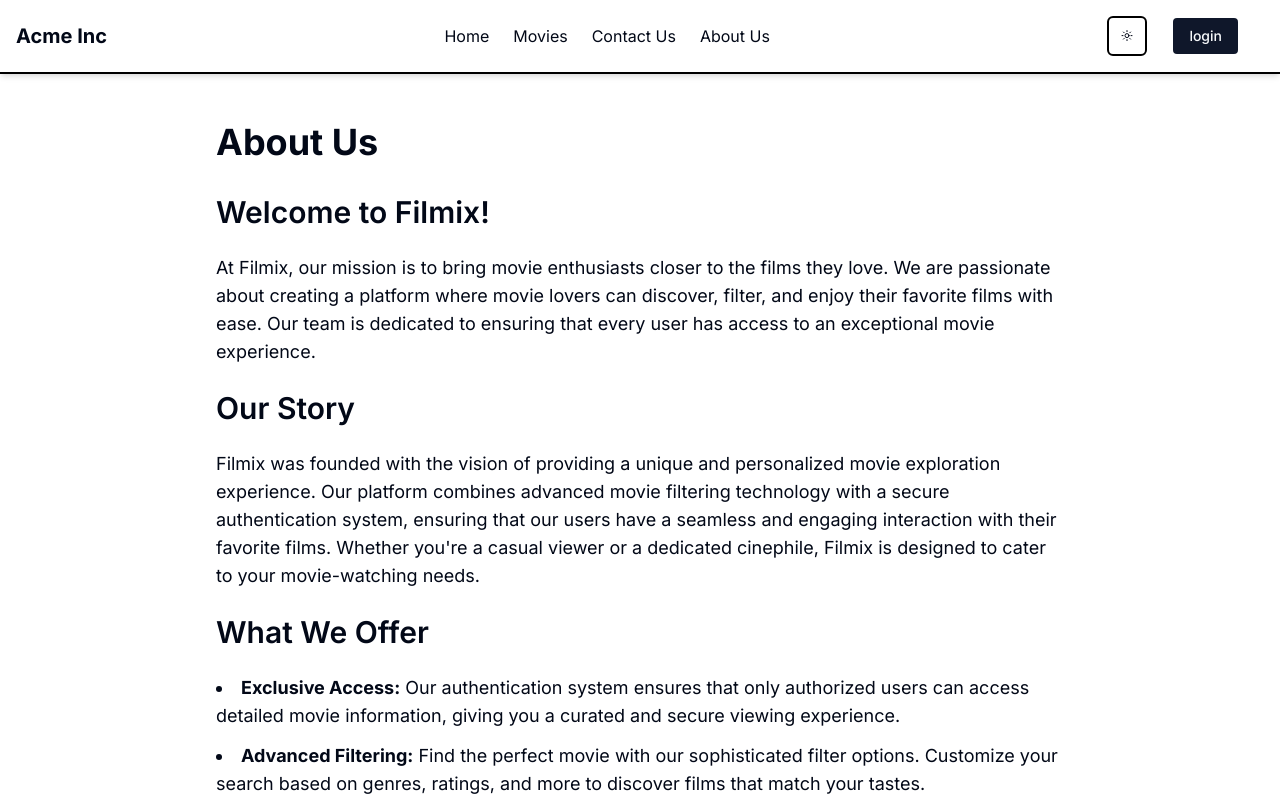
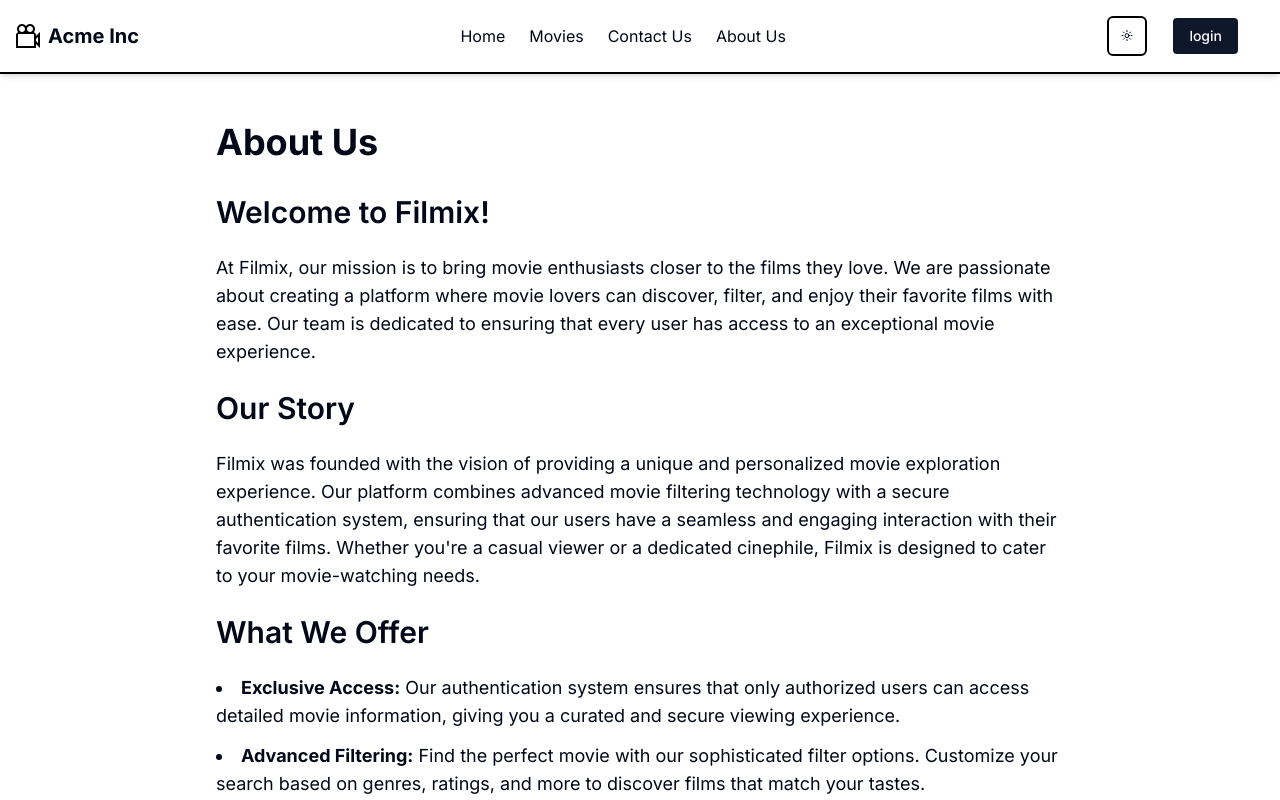
Before and after one commit to ShahwaizZahid/Film-Mix, a Next.js app: page /aboutus in a window 1280 px wide. Shown: the top 800 px of the page. Built offline with nearby package versions, Linux system fonts and the light colour scheme; no server answers.

Commit message:
set: logo

```diff
--- a/src/components/ui/Navbar.tsx
+++ b/src/components/ui/Navbar.tsx
@@ -34,8 +34,19 @@ export default function Navbar() {
     <nav className=" shadow-md border-b-2 border-b-black  dark:border-b-white">
       <div className="container mx-auto flex items-center justify-between p-4">
         {/* Logo */}
-        <Link href="#" className="flex items-center gap-2">
-          {/* <MountainIcon className="h-8 w-8" /> */}
+        <Link href="/" className="flex items-center gap-2">
+          <svg
+            xmlns="http://www.w3.org/2000/svg"
+            id="Layer_1"
+            data-name="Layer 1"
+            viewBox="0 0 24 24"
+            width="512"
+            height="512"
+            className="fill-black dark:fill-white w-6 h-6 "
+          >
+            <path d="m24,8.086l-4,4v-1.086c0-1.344-.888-2.484-2.108-2.865.693-.858,1.108-1.949,1.108-3.135,0-2.757-2.243-5-5-5-1.634,0-3.087.788-4,2.003-.913-1.216-2.366-2.003-4-2.003C3.243,0,1,2.243,1,5c0,1.186.416,2.277,1.108,3.135-1.22.381-2.108,1.521-2.108,2.865v13h20v-4.086l4,4v-15.828ZM14,2c1.654,0,3,1.346,3,3s-1.346,3-3,3-3-1.346-3-3,1.346-3,3-3Zm-8,0c1.654,0,3,1.346,3,3s-1.346,3-3,3-3-1.346-3-3,1.346-3,3-3Zm12,20H2v-11c0-.551.449-1,1-1h14c.551,0,1,.449,1,1v11Zm4-2.914l-2-2v-2.172l2-2v6.172Z" />
+          </svg>
+
           <span className="text-xl font-bold">Acme Inc</span>
         </Link>
 
```
